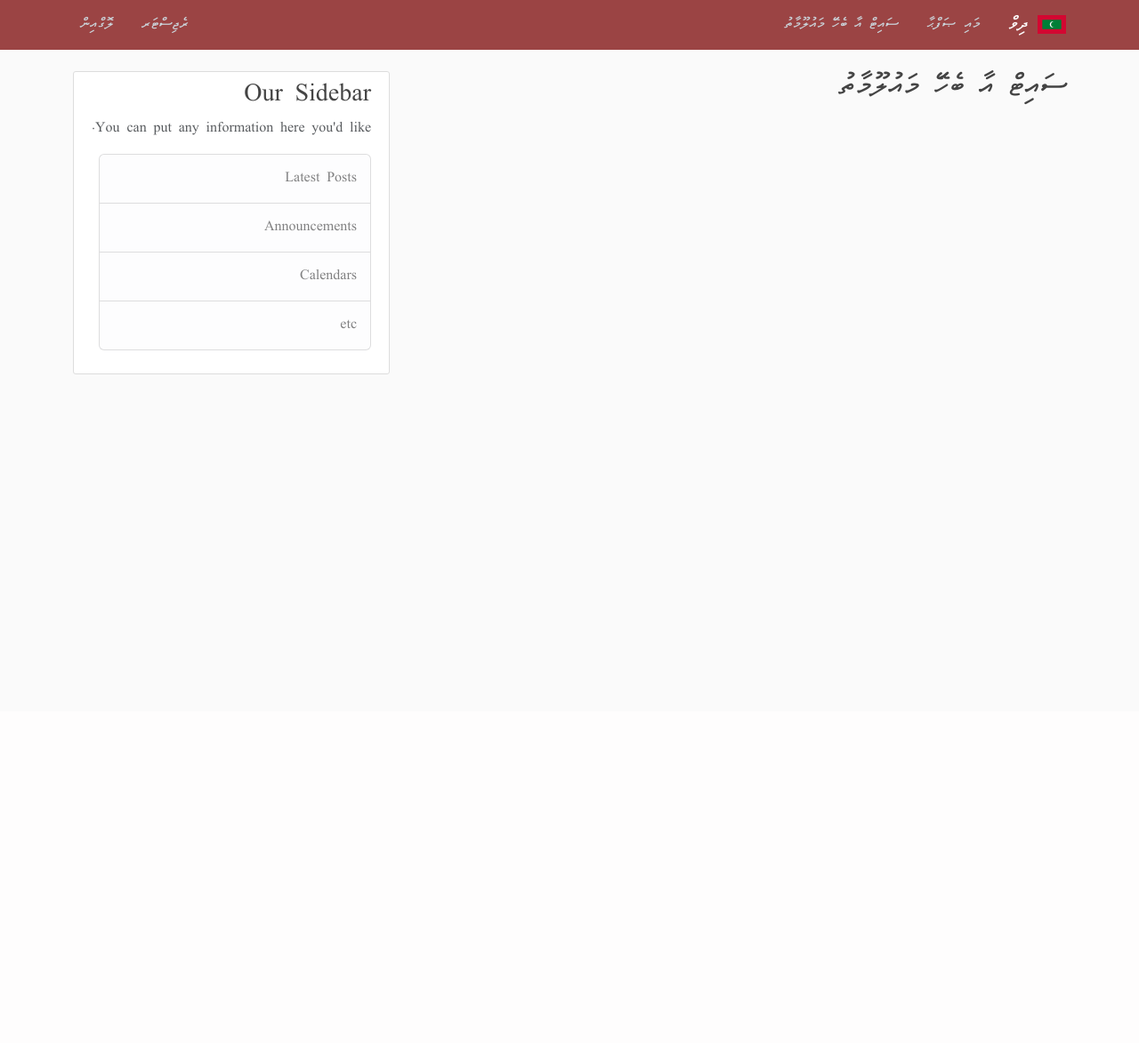
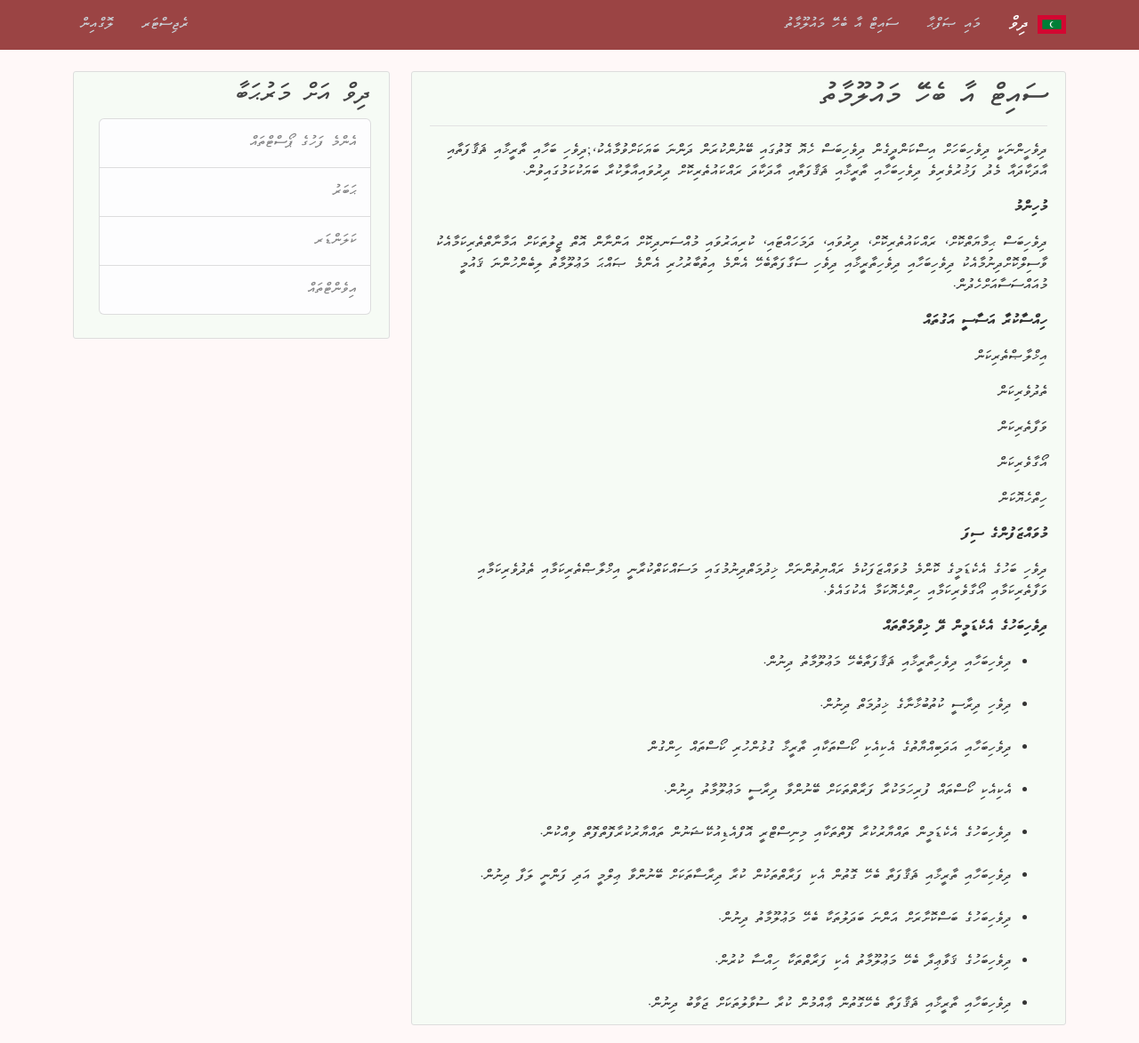
Before and after one commit to illkyo/dhiv-blog, a Django app: page /about/ in a window 1280 px wide. Shown: the whole page at 89% size. Before the commit the page ends 421 px from the top, so only its background shows below. Run offline with Django 5.2, Linux system fonts and the light colour scheme; some libraries are stand-ins or nearby versions.

Commit message:
Changed all text to Dhivehi, Added more coloring to site

```diff
--- a/blog/templates/blog/about.html
+++ b/blog/templates/blog/about.html
@@ -5,7 +5,35 @@
 {% endblock %}
 
 {% block content %}
-<h2>
-  ސައިޓް އާ ބެހޭަ މައުލޫމާތު
-</h2>
+<article class="content-section">
+  <h2 class="article-heading">
+    ސައިޓް އާ ބެހޭަ މައުލޫމާތު
+  </h2>
+  <div>
+    <p></p>
+    <p>ދިވެހީންނަކީ ދިވެހިބަހަށް އިސްކަންދީގެން ދިވެހިބަސް ހެޔޮ ގޮތުގައި ބޭނުންކުރަން ދަންނަ ބަޔަކަށްވުމާއެކު،;ދިވެހި ބަހާއި ތާރީޚާއި ޘަޤާފަތާއި އާދަކާދައާ މެދު ފަޚުރުވެރިވެ ދިވެހިބަހާއި ތާރީޚާއި ޘަޤާފަތާއި އާދަކާދަ ރައްކައުތެރިކޮށް ދިރުވައިއާލާކުރާ ބަޔަކުކަމުގައިވުން.</p>
+    <p><strong>މުހިންމު</strong></p>
+    <p>ދިވެހިބަސް ޙިމާޔަތްކޮށް، ރައްކައުތެރިކޮށް، ދިރުވައި، ދަމަހައްޓައި، ކުރިއަރުވައި މުއްސަނދިކޮށް އަންނާން އޮތް ޖީލުތަކަށް އަމާނާތްތެރިކަމާއެކު ވާސިލްކޮށްދިނުމާއެކު ދިވެހިބަހާއި ދިވެހިތާރީޚާއި ދިވެހި ސަގާފަތާބެހޭ އެންމެ އިތުބާރުހުރި އެންމެ ޞައްޙަ މަޢުލޫމާތު ލިބެންހުންނަ ޤައުމީ މުއައްސަސާއަށްހެދުން.</p>
+    <p><strong>ހިއްސާކުރާ އަސާސީ އަގުތައް</strong></p>
+    <p>އިޚްލާޞްތެރިކަން</p>
+    <p>ތެދުވެރިކަން</p>
+    <p>ވަފާތެރިކަން</p>
+    <p>އޯގާވެރިކަން</p>
+    <p>ހިތްހެޔޮކަން</p>
+    <p><strong>މުވައްޒަފުންގެ ސިފަ</strong></p>
+    <p>ދިވެހި ބަހުގެ އެކެޑަމީގެ ކޮންމެ މުވައްޒަފަކުމެ ރައްޔިތުންނަށް ޚިދުމަތްދިނުމުގައި މަސައްކަތްކުރާނީ އިޚްލާޞްތެރިކަމާއި ތެދުވެރިކަމާއި ވަފާތެރިކަމާއި އޯގާވެރިކަމާއި ހިތްހެޔޮކަމާ އެކުގައެވެ.</p>
+    <p><strong>ދިވެހިބަހުގެ އެކެޑަމީން ދޭ ޚިދްމަތްތައް</strong></p>
+    <ul>
+      <li>ދިވެހިބަހާއި ދިވެހިތާރީޚާއި ޘަޤާފަތާބެހޭ މަޢުލޫމާތު ދިނުން.<br><br></li>
+      <li>ދިވެހި ދިރާސީ ކުތުބުޚާނާގެ ޚިދުމަތް ދިނުން.<br><br></li>
+      <li>ދިވެހިބަހާއި އަދަބިއްޔާތުގެ އެކިއެކި ކޯސްތަކާއި ތާރީޚާ ގުޅުންހުރި ކޯސްތައް ހިންގުން<br><br></li>
+      <li>އެކިއެކި ކޯސްތައް ފުރިހަމަކުރާ ފަރާތްތަކަށް ބޭނުންވާ ދިރާސީ މަޢުލޫމާތު ދިނުން.<br><br></li>
+      <li>ދިވެހިބަހުގެ އެކެޑަމީން ތައްޔާރުކުރާ ފޮތްތަކާއި މިނިސްޓްރީ އޮފްއެޑިއުކޭޝަނުން ތައްޔާރުކުރާފޮތްފޮތް ވިއްކުން.<br><br></li>
+      <li>ދިވެހިބަހާއި ތާރީޚާއި ޘަޤާފަތާ ބެހޭ ގޮތުން އެކި ފަރާތްތަކުން ކުރާ ދިރާސާތަކަށް ބޭނުންވާ ޢިލްމީ އަދި ފަންނީ ލަފާ ދިނުން.<br><br></li>
+      <li>ދިވެހިބަހުގެ ބަސްކޮށާރަށް އަންނަ ބަދަލުތަކާ ބެހޭ މަޢުލޫމާތު ދިނުން.<br><br></li>
+      <li>ދިވެހިބަހުގެ ޤަވާޢިދާ ބެހޭ މަޢުލޫމާތު އެކި ފަރާތްތަކާ ހިއްސާ ކުރުން.<br><br></li>
+      <li>ދިވެހިބަހާއި ތާރީޚާއި ޘަޤާފަތާ ބެހޭގޮތުން ޢާއްމުން ކުރާ ސުވާލުތަކަށް ޖަވާބު ދިނުން.</li>
+    </ul>
+  </div>
+</article>
 {% endblock content %}
--- a/blog/templates/blog/blog_base.html
+++ b/blog/templates/blog/blog_base.html
@@ -17,7 +17,7 @@
           <a class="nav-item nav-link ms-lg-3" href={% url 'users-profilepage' %}>ޕްރޮފައިލް</a>
         </div>
         {% else %}
-        <div class="navbar-nav">
+        <div class="navbar-nav align-items-start">
           <button class="nav-item nav-link" data-bs-toggle="modal" data-bs-target="#loginModal">ލޮގްއިން</button>
           <button class="nav-item nav-link ms-lg-3" data-bs-toggle="modal" data-bs-target="#registerModal">ރެޖިސްޓަރ</button>
         </div>
@@ -179,13 +179,12 @@
       {% endfor %}
       {% endif %}
       <div class="content-section">
-        <h3>Our Sidebar</h3>
-        <p class='text-muted'>You can put any information here you'd like.
+        <h3>ދިވް އަށް މަރުޙަބާ</h3>
           <ul class="list-group pe-0 ms-2">
-            <li class="list-group-item list-group-item-light">Latest Posts</li>
-            <li class="list-group-item list-group-item-light">Announcements</li>
-            <li class="list-group-item list-group-item-light">Calendars</li>
-            <li class="list-group-item list-group-item-light">etc</li>
+            <li class="list-group-item list-group-item-light">އެންމެ ފަހުގެ ޕޯސްޓްތައް</li>
+            <li class="list-group-item list-group-item-light">ޙަބަރު</li>
+            <li class="list-group-item list-group-item-light">ކަލަންޑަރ</li>
+            <li class="list-group-item list-group-item-light">އިވެންޓްތައް</li>
           </ul>
         </p>
         {% if user.is_authenticated %}
--- a/blog/templates/blog/home.html
+++ b/blog/templates/blog/home.html
@@ -1,4 +1,5 @@
 {% extends "blog/blog_base.html" %}
+{% load format_date %}
 
 {% block title %}
 މައި ޞަފުޙާ
@@ -8,14 +9,14 @@
   {% for post in posts %}
   <article class="media content-section d-flex">
     <img class="rounded-circle article-img border border-secondary flex-shrink-0 align-self-start" src="{{ post.author.profile.image.url }}">
-    <div class="media body me-4 flex-grow-1">
+    <div class="media body me-4 flex-fill">
       <div class="article-metadata">
         {% if user == post.author %}
         <a href={% url 'users-profilepage' %}>{{ post.author }}</a>
         {% else %}
         <a href={% url 'blog-viewprofile' post.author.username %}>{{ post.author }}</a>
         {% endif %}
-        <small class="text-muted">{{ post.date_posted|date:"Y M d" }}</small>
+        <small class="text-muted">{{ post.date_posted|format_date }}</small>
       </div>
       <h2 class="my-3"><a class="article-title" href={% url 'blog-postdetail' post.pk %}>{{ post.title }}</a></h2>
       <p class="article-content">{{ post.content }}</p>
--- a/blog/templates/blog/post_detail.html
+++ b/blog/templates/blog/post_detail.html
@@ -1,4 +1,5 @@
 {% extends "blog/blog_base.html" %}
+{% load format_date %}
 
 {% block title %}
 ޕޯސްޓް
@@ -21,7 +22,7 @@
         {% else %}
         <a href={% url 'blog-viewprofile' post.author.username %}>{{ post.author }}</a>
         {% endif %}
-        <small class="text-muted">{{ post.date_posted|date:"Y M d" }}</small>
+        <small class="text-muted">{{ post.date_posted|format_date }}</small>
       </div>
       <h2 class="my-3 article-title">{{ post.title }}</h2>
       <p class="article-content">{{ post.content }}</p>
--- a/blog/templates/blog/view_profile.html
+++ b/blog/templates/blog/view_profile.html
@@ -1,4 +1,5 @@
 {% extends "blog/blog_base.html" %}
+{% load format_date %}
 
 {% block title %}
 ޕްރޮފައިލް
@@ -18,7 +19,7 @@
     <article class="media content-section">
       <div class="media-body">
         <div class="article-metadata">
-          <small class="text-muted">{{ post.date_posted|date:"Y M d" }}</small>
+          <small class="text-muted">{{ post.date_posted|format_date }}</small>
         </div>
         <h2 class="my-3"><a class="article-title" href={% url 'blog-postdetail' post.pk %}>{{ post.title }}</a></h2>
         <p class="article-content">{{ post.content }}</p>
--- a/static/css/custom.css
+++ b/static/css/custom.css
@@ -4,7 +4,8 @@
 }
 
 body {
-  background: #fafafa;
+  /* background: #fafafa; */
+  background: #fff8f8;
   color: #333333;
   margin-top: 5rem;
   font-family: faruma;
@@ -59,7 +60,8 @@ ul {
 }
 
 .content-section {
-  background: #ffffff;
+  /* background: #ffffff; */
+  background: #f6fbf5;
   padding: 10px 20px;
   border: 1px solid #dddddd;
   border-radius: 3px;
@@ -104,6 +106,16 @@ a.article-title:hover {
   font-size: smaller;
 }
 
+.media {
+  overflow: hidden;
+}
+
+.article-heading {
+  padding-bottom: 12px;
+  margin-bottom: 4px;
+  border-bottom: 1px solid #e3e3e3;
+}
+
 .article-svg {
   width: 25px;
   height: 25px;
@@ -120,6 +132,10 @@ a.article-title:hover {
   font-size: smaller;
 }
 
+.profile-button {
+  font-size: x-small;
+}
+
 /* .account-heading {
   font-size: 2.5rem;
 } */
--- a/users/forms.py
+++ b/users/forms.py
@@ -14,17 +14,26 @@ class CustomUsernameField(UsernameField):
             "dir": "auto"
         }
 
+password1_help_text_html="""<ul style="color: #818182; padding-right: 25px; padding-top: 15px">
+                                <li>ޕާސްވޯރޑް އިންގިރޭސި އަކުރުން ޖައްސަވާ</li>
+                                <li>ޕާސްވޯރޑުގައި ތިޔަބޭފުޅާޔާ ބެހޭ އެއްވެސް މައުލޫމާތެއް ނުޖައްސަވާ</li>
+                                <li>ޕާސްވޯރޑް 8 އަކުރަށް ވުރެއް ކުރުނުކުރައްވާ</li>
+                                <li>ޕާސްވޯރޑާކީ މީހުން އާންމުކޮށް ޖައްސަވާ ޕާސްވޯރޑަކައް ނުހަދައްވާ</li>
+                                <li>ޕާސްވޯރޑުގައި އަކުރާއި ނަންބަރު ހިމޭނޭހެން ޖައްސަވާ</li>
+                            </ul>"""
+
 class RegisterForm(UserCreationForm):
 
     password1 = forms.CharField(
       label=_("ޕާސްވޯރޑް"),
       strip=False,
-      widget=forms.PasswordInput(attrs={"autocomplete": "new-password", "dir": "auto"}),
-      help_text=password_validation.password_validators_help_text_html(),
+      widget=forms.PasswordInput(attrs={"autocomplete": "new-password"}),
+      help_text=_(password1_help_text_html),
+    #   help_text=password_validation.password_validators_help_text_html(),
   )
     password2 = forms.CharField(
       label=_("ޕާސްވޯރޑް ޔަގީން ކޮއްލެވުމަށް"),
-      widget=forms.PasswordInput(attrs={"autocomplete": "new-password", "dir": "auto"}),
+      widget=forms.PasswordInput(attrs={"autocomplete": "new-password"}),
       strip=False,
       help_text=_("ކުރިން ޖެއްސެވި ޕާސްވޯރޑް ޖައްސަވާލައްވާ"),
   )
@@ -40,11 +49,11 @@ class RegisterForm(UserCreationForm):
 
 class LoginForm(AuthenticationForm):
 
-	username = UsernameField(widget=forms.TextInput(attrs={"autofocus": True, "dir": "auto"}))
+	username = UsernameField(widget=forms.TextInput(attrs={"autofocus": True}))
 	password = forms.CharField(
         label=_("ޕާސްވޯރޑް"),
         strip=False,
-        widget=forms.PasswordInput(attrs={"autocomplete": "current-password", "dir": "auto"}),
+        widget=forms.PasswordInput(attrs={"autocomplete": "current-password"}),
     )
 
 	error_messages = {
--- a/users/models.py
+++ b/users/models.py
@@ -1,5 +1,3 @@
-import re
-
 from django.db import models
 from django.contrib.auth.models import AbstractUser
 from django.utils.translation import gettext_lazy as _
```
Also changed, not shown: blog/templatetags/format_date.py (added, +46 -0 lines), users/templates/users/user_profile.html (+7 -6 lines), blog/templatetags/__init__.py (added), db.sqlite3.
